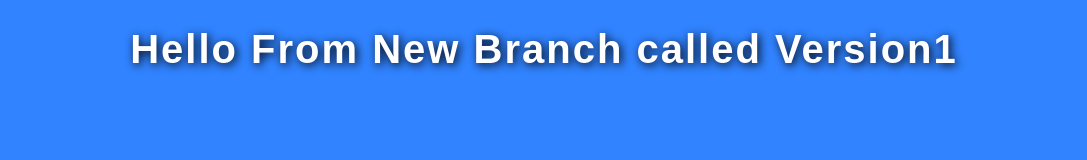
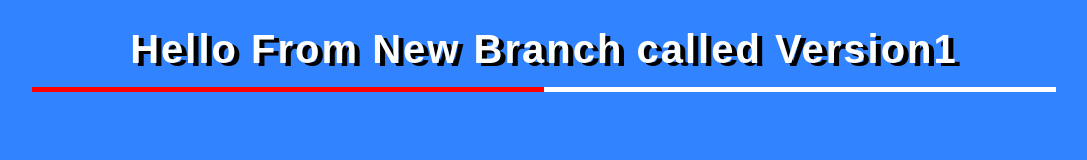
Before and after one commit to GalalHussein/My-Pr-Galal, a plain HTML site: page pr.html in a window 1280 px wide. Shown: the whole page, without its empty margins (96-1183 px from the left). Drawn offline with Linux system fonts and the light colour scheme.

Commit message:
After Ander Line

```diff
--- a/pr.html
+++ b/pr.html
@@ -11,18 +11,33 @@
       h1 {
          text-align: center;
          color: white;
-         text-shadow: 2px 2px 10px black;
+         text-shadow: 5px 3px 0px black;
          font-size: 40px;
          font-family: Arial;
          letter-spacing: 2px;
+      }
+      div {
+         position: relative;
+      }
+      div ::after {
+         content: "";
+         width: 80%;
+         height: 5px;
+         position: absolute;
+         bottom: -20px;
+         left: 10%;
+         /* background-color: red; */
+         background-image: linear-gradient(to right, red 50% , white 50%);
       }
 
    </style>
 </head>
 <body>
-   <h1>
-      Hello From  New Branch called Version1
-   </h1>
+   <div>
+      <h1>
+         Hello From  New Branch called Version1
+      </h1>
+   </div>
 
 </body>
 </html>
```
